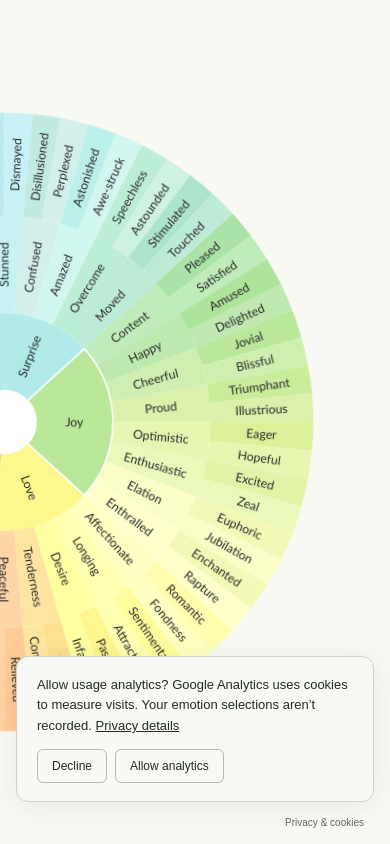
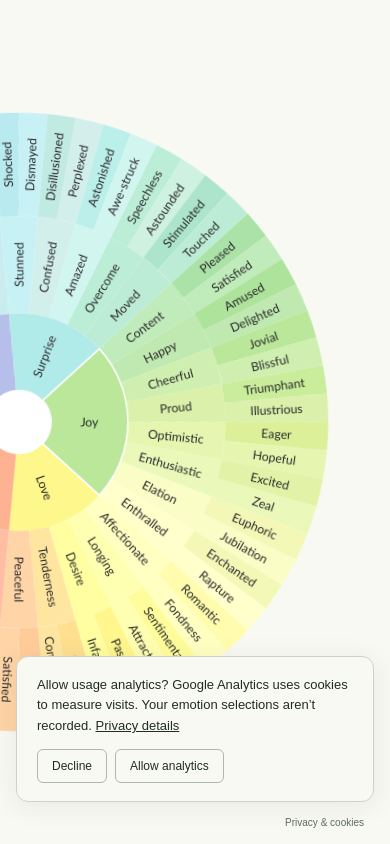
Before and after one commit to juleshaggard/department-of-emotions, a React (Vite) app: page / in a window 390 px wide. Built offline with nearby package versions, Linux system fonts and the light colour scheme.

Commit message:
Update Site source

```diff
--- a/src/explorer/explorer.css
+++ b/src/explorer/explorer.css
@@ -181,6 +181,7 @@
 }
 
 @media (max-width: 1100px) and (orientation: portrait) {
+  html:has(.explorer-page) { scrollbar-gutter: auto; }
   body:has(.explorer-page) { min-height: 0; }
   .explorer-page { height: 100svh; height: 100dvh; min-height: 0; overflow: clip; }
   .explorer-main { height: 100%; padding-block: 0; }
```
Also changed, not shown: 1 other file (tests, documents, lock files or other folders).
